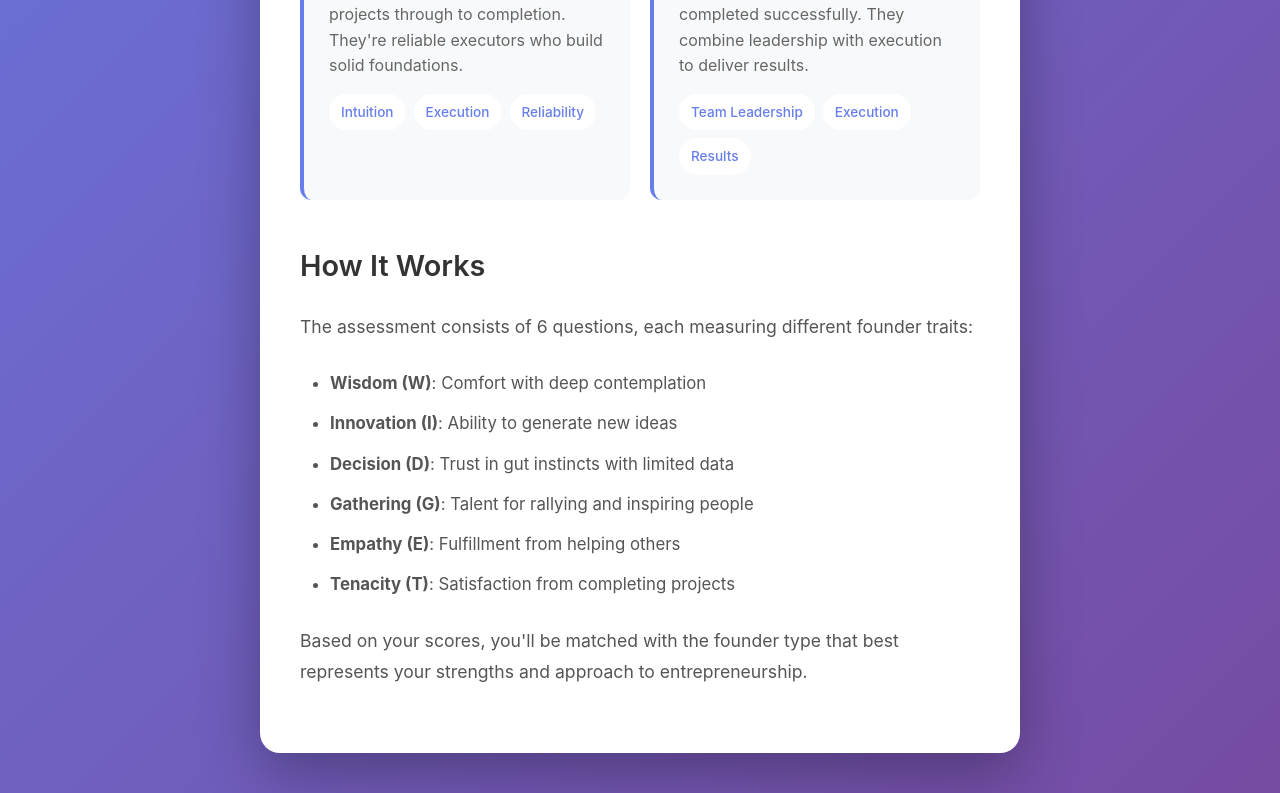
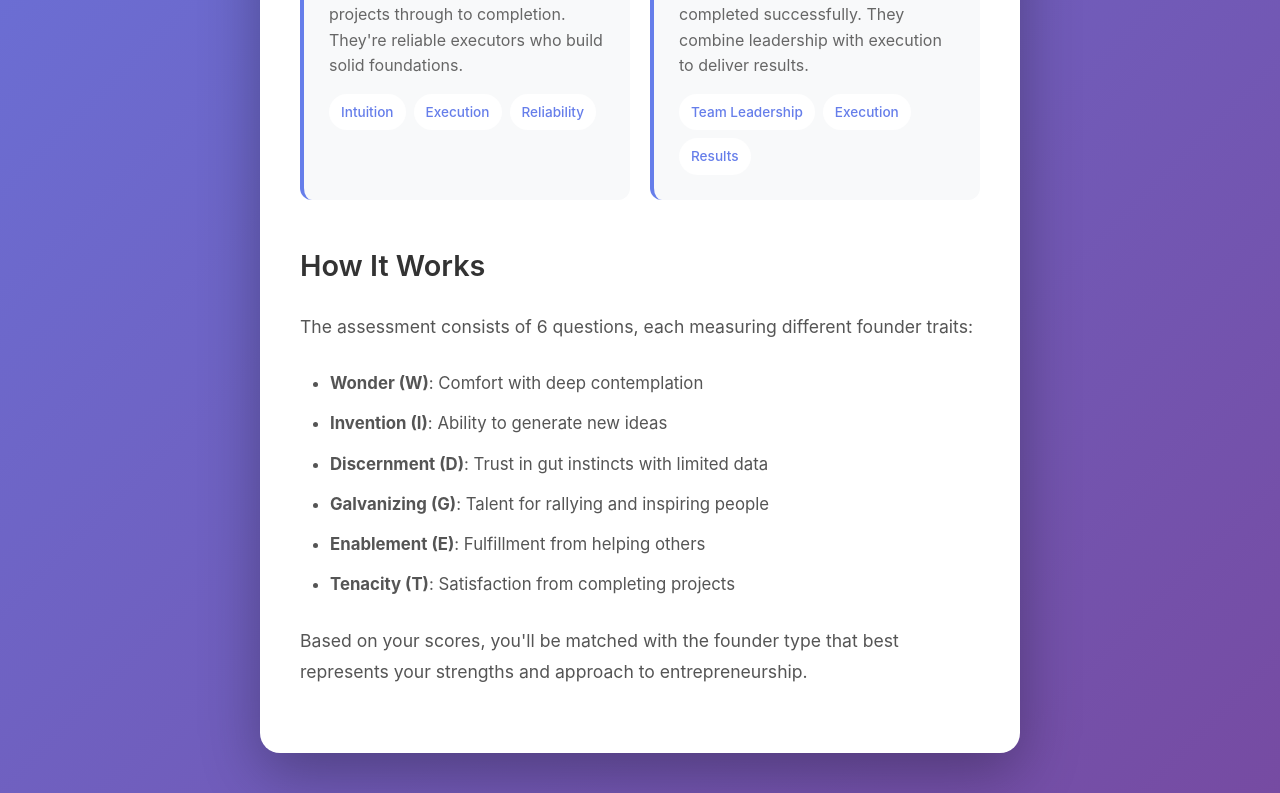
Before and after one commit to Afreshio/founder-assessment-tool, a React (Vite) app: page /quiz/about in a window 1280 px wide. Shown: the part 987-1780 px from the top of the page. Built offline with nearby package versions, Linux system fonts and the light colour scheme.

Commit message:
Update trait labels: Wonder, Invention, Discernment, Galvanizing, Enablement

```diff
--- a/src/components/Results.jsx
+++ b/src/components/Results.jsx
@@ -83,23 +83,23 @@ function Results({ scores, onRestart }) {
         <h3 className="scores-title">Your Scores</h3>
         <div className="scores-grid">
           <div className="score-item">
-            <span className="score-label">Wisdom (W)</span>
+            <span className="score-label">Wonder (W)</span>
             <span className="score-value">{scores.W}/2</span>
           </div>
           <div className="score-item">
-            <span className="score-label">Innovation (I)</span>
+            <span className="score-label">Invention (I)</span>
             <span className="score-value">{scores.I}/2</span>
           </div>
           <div className="score-item">
-            <span className="score-label">Decision (D)</span>
+            <span className="score-label">Discernment (D)</span>
             <span className="score-value">{scores.D}/2</span>
           </div>
           <div className="score-item">
-            <span className="score-label">Gathering (G)</span>
+            <span className="score-label">Galvanizing (G)</span>
             <span className="score-value">{scores.G}/2</span>
           </div>
           <div className="score-item">
-            <span className="score-label">Empathy (E)</span>
+            <span className="score-label">Enablement (E)</span>
             <span className="score-value">{scores.E}/2</span>
           </div>
           <div className="score-item">
--- a/src/pages/About.jsx
+++ b/src/pages/About.jsx
@@ -73,11 +73,11 @@ function About() {
           The assessment consists of 6 questions, each measuring different founder traits:
         </p>
         <ul className="page-list">
-          <li><strong>Wisdom (W)</strong>: Comfort with deep contemplation</li>
-          <li><strong>Innovation (I)</strong>: Ability to generate new ideas</li>
-          <li><strong>Decision (D)</strong>: Trust in gut instincts with limited data</li>
-          <li><strong>Gathering (G)</strong>: Talent for rallying and inspiring people</li>
-          <li><strong>Empathy (E)</strong>: Fulfillment from helping others</li>
+          <li><strong>Wonder (W)</strong>: Comfort with deep contemplation</li>
+          <li><strong>Invention (I)</strong>: Ability to generate new ideas</li>
+          <li><strong>Discernment (D)</strong>: Trust in gut instincts with limited data</li>
+          <li><strong>Galvanizing (G)</strong>: Talent for rallying and inspiring people</li>
+          <li><strong>Enablement (E)</strong>: Fulfillment from helping others</li>
           <li><strong>Tenacity (T)</strong>: Satisfaction from completing projects</li>
         </ul>
         <p className="page-text">
```
